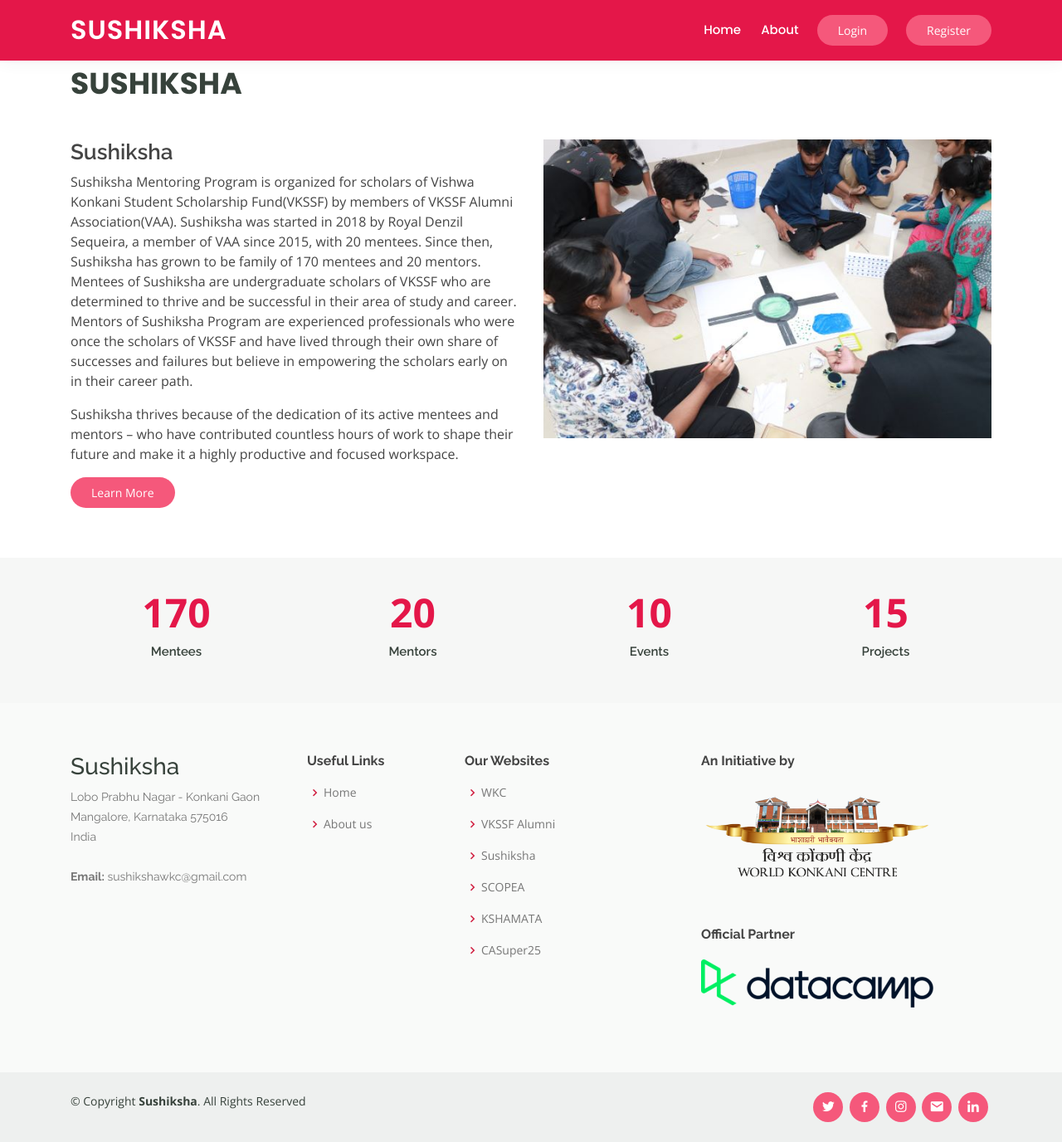
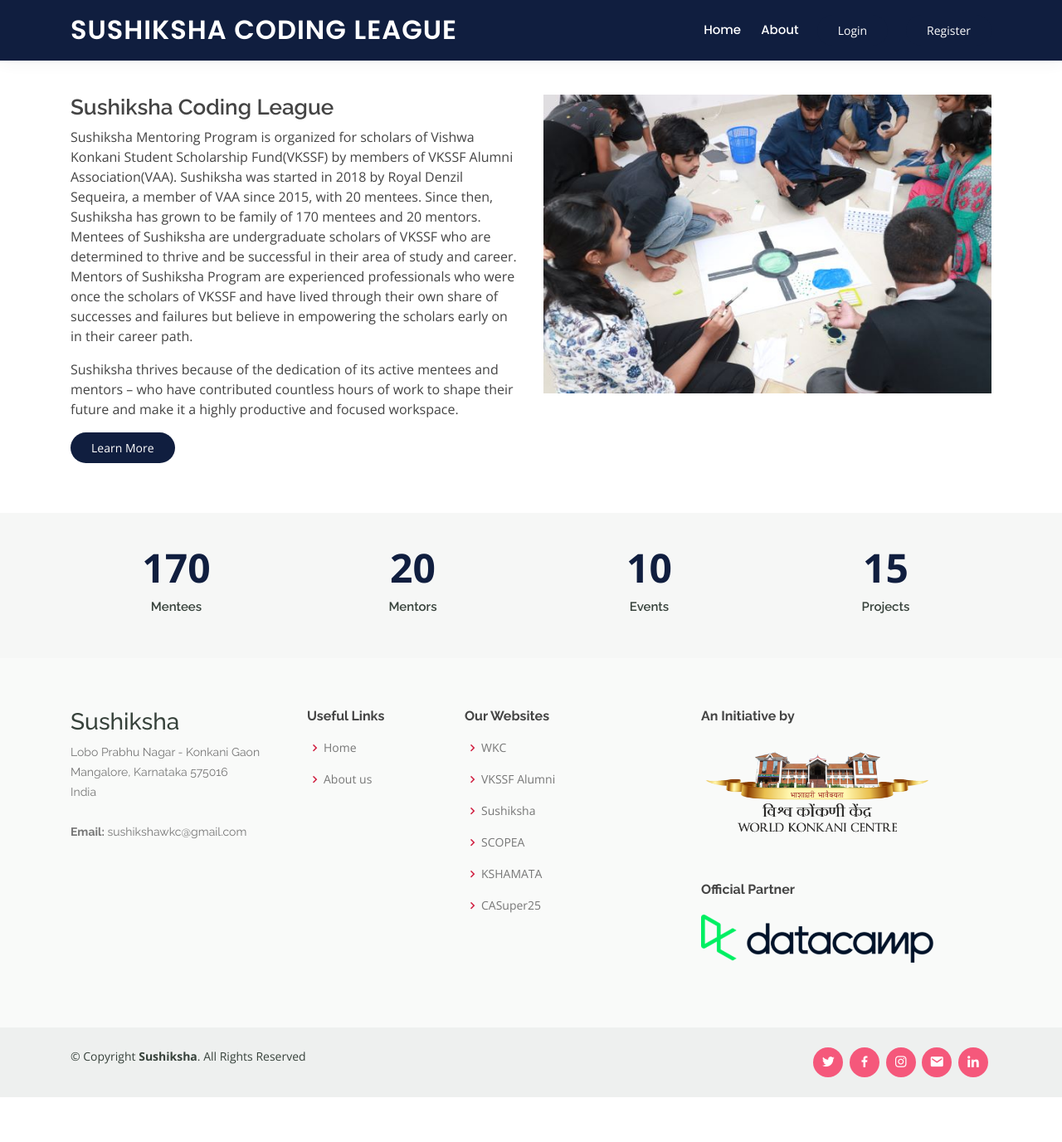
Before and after one commit to swasthikcnayak/SCLWebsite, a Django app: page / in a window 1280 px wide. Shown: the whole page at 83% size. After the commit the page ends 1322 px from the top, so only its background shows below. Run offline with Django 4.2, Linux system fonts and the light colour scheme; some libraries are stand-ins or nearby versions.

Commit message:
style fixes

```diff
--- a/sclWebsite/static_in_env/assets/css/style.css
+++ b/sclWebsite/static_in_env/assets/css/style.css
@@ -3,12 +3,12 @@
 ::-moz-selection {
   /* Code for Firefox */
   color: #fff;
-  background: #fa1616b8;
+  background: #101E3F;
 }
 
 ::selection {
   color: #fff;
-  background: #fa1616b8;
+  background: #101E3F;
 }
 
 /* width */
@@ -20,21 +20,21 @@
 /* Track */
 
 ::-webkit-scrollbar-track {
-  background: #f1f1f1;
+  background: #101E3F;
   border-radius: 6px;
 }
 
 /* Handle */
 
 ::-webkit-scrollbar-thumb {
-  background: #f5587b;
+  background: #101E3F;
   border-radius: 6px;
 }
 
 /* Handle on hover */
 
 ::-webkit-scrollbar-thumb:hover {
-  background: #e41749;
+  background: #101E3F;
 }
 
 /*--------------------------------------------------------------
@@ -124,7 +124,8 @@
 --------------------------------------------------------------*/
 
 #header {
-  background: #e41749;
+  background: #101E3F;
+  color: #101E3F;
   transition: all 0.5s;
   z-index: 997;
   padding: 15px 0;
@@ -278,7 +279,7 @@
 
 .get-started-btn {
   margin-left: 22px;
-  background: #f5587b;
+  background: #101E3F;
   color: #fff;
   border-radius: 50px;
   padding: 8px 25px;
@@ -289,7 +290,7 @@
 }
 
 .get-started-btn-special {
-  background: #f5587b;
+  background: #101E3F;
   color: #fff;
   border-radius: 50px;
   padding: 8px 25px;
@@ -546,7 +547,7 @@
   width: 120px;
   height: 1px;
   display: inline-block;
-  background: #e41749;
+  background: #101E3F;
   margin: 4px 10px;
 }
 
@@ -774,7 +775,7 @@
 .counts .counters span {
   font-size: 48px;
   display: block;
-  color: #e41749;
+  color: #101E3F;
   font-weight: 700;
 }
 
--- a/sclWebsite/templates/include/header.html
+++ b/sclWebsite/templates/include/header.html
@@ -1,7 +1,7 @@
 <header id="header" class="fixed-top">
     <div class="container d-flex align-items-center">
 
-        <h1 class="logo mr-auto"><a href="{% url 'home' %}">Sushiksha</a></h1>
+        <h1 class="logo mr-auto"><a href="{% url 'home' %}">Sushiksha Coding League</a></h1>
 
         <nav class="nav-menu d-none d-lg-block">
             <ul>
--- a/sclWebsite/templates/profile/profile.html
+++ b/sclWebsite/templates/profile/profile.html
@@ -154,6 +154,7 @@
                                     <table class="table table-bordered" id="dataTable" width="100%" cellspacing="0">
                                         <thead>
                                         <tr>
+                                            <th>Date</th>
                                             <th>Team Name</th>
                                             <th>Requested By</th>
                                             <th>Mark completed</th>
@@ -162,6 +163,7 @@
                                         <tbody>
                                         {% for entry in requested_sessions %}
                                             <tr>
+                                                 <td>{{entry.date}}</td>
                                                 <td>
                                                     <div class="media align-items-center">
                                                         <div class="media-body">
@@ -195,6 +197,7 @@
                                     <table class="table table-bordered" id="dataTable" width="100%" cellspacing="0">
                                         <thead>
                                         <tr>
+                                            <th>Date</th>
                                             <th>Team Name</th>
                                             <th>Requested By</th>
                                             <th>Mark Incomplete</th>
@@ -203,6 +206,7 @@
                                         <tbody>
                                         {% for entry in completed_sessions %}
                                             <tr>
+                                                <td>{{entry.date}}</td>
                                                 <td>
                                                     <div class="media align-items-center">
                                                         <div class="media-body">
--- a/sclWebsite/templates/webpages/index.html
+++ b/sclWebsite/templates/webpages/index.html
@@ -8,26 +8,6 @@
 {% endblock loader %}
 
 {% block content %}
-
-{%comment %}
-    <!-- ======= Hero Section ======= -->
-    <section id="hero" class="d-flex justify-content-center align-items-center">
-        <div class="container position-relative" data-aos="zoom-in" data-aos-delay="100">
-            <h1>Learning Today,<br>Leading Tomorrow</h1>
-            <h2>An interactive platform for students with a growth mindset</h2>
-            {% if user.is_authenticated %}
-                <a href="https://sophists-workspace.slack.com/ssb/redirect" class="btn-get-started" target="_blank">Go
-                    to Sophists</a>
-                <a href="https://us02web.zoom.us/j/89238479481?pwd=OFptaDhyV0VLU1ZWSWdYeUFZdkhOZz09" target="_blank"
-                   class="btn-get-started">Go to Pair</a>
-                <a href="{% url 'leaderboard' %}" class="btn-get-started">Go to Leaderboard</a>
-
-            {% else %}
-                <a href="{% url 'about' %}" class="btn-get-started">Know more</a>
-            {% endif %}
-        </div>
-    </section><!-- End Hero -->
-{% endcomment %}
     <main id="main">
 
         <!-- ======= About Section ======= -->
@@ -36,7 +16,7 @@
 
                 <div class="section-title">
                     <h2>About</h2>
-                    <p>Sushiksha</p>
+                    <p></p>
                 </div>
 
                 <div class="row">
@@ -46,7 +26,7 @@
                     </div>
 
                     <div class="col-lg-6 pt-4 pt-lg-0 order-2 order-lg-1 content">
-                        <h3>Sushiksha</h3>
+                        <h3>Sushiksha Coding League</h3>
                         <p>
                             Sushiksha Mentoring Program is organized for scholars of Vishwa Konkani Student Scholarship
                             Fund(VKSSF) by members of VKSSF Alumni Association(VAA). Sushiksha was started in 2018 by
```
Also changed, not shown: other parts of sclWebsite/static_in_env/assets/css/style.css (+16 -16 lines), sclWebsite/templates/mentors/mentors_list.html (+3 -5 lines).
